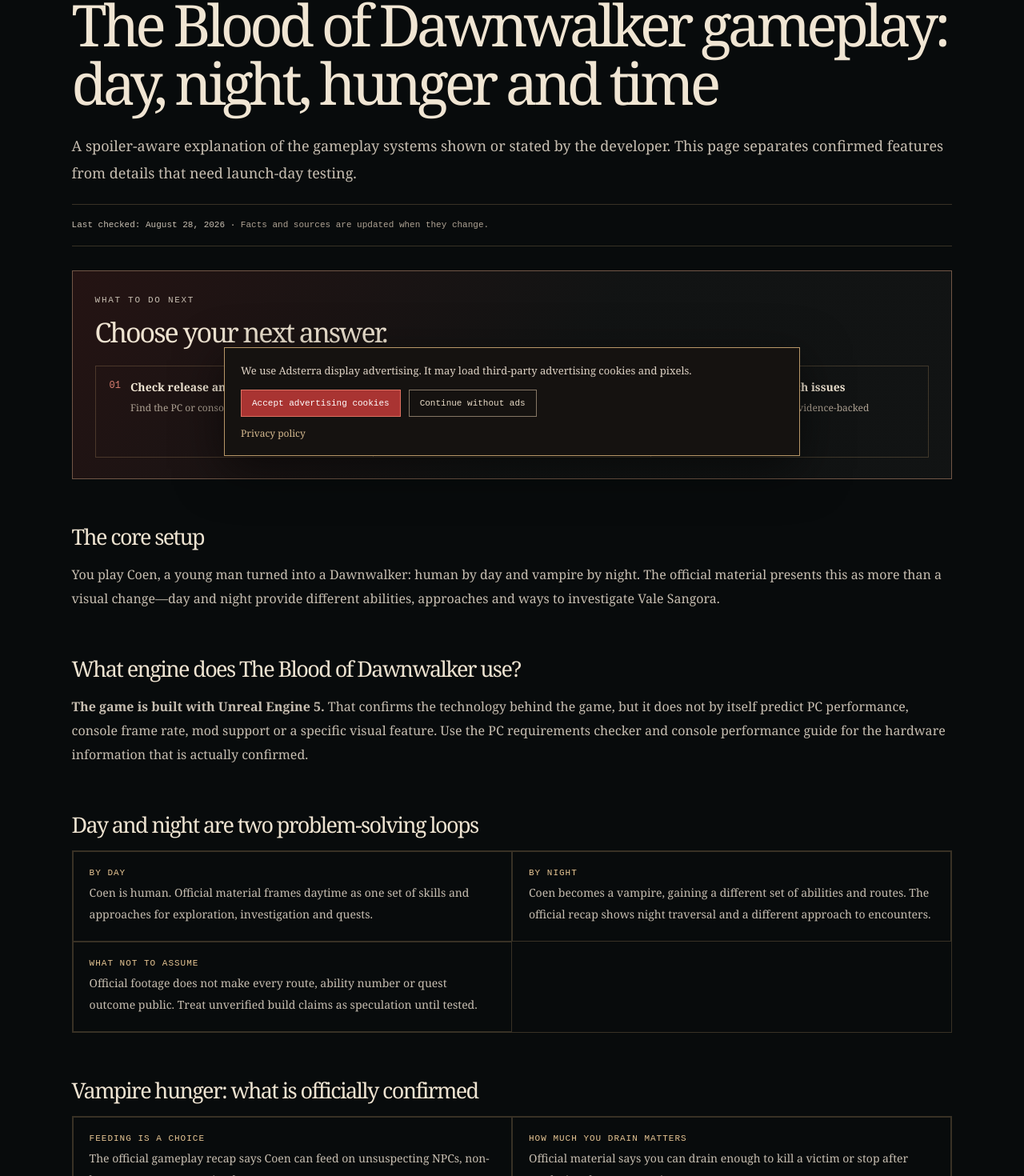
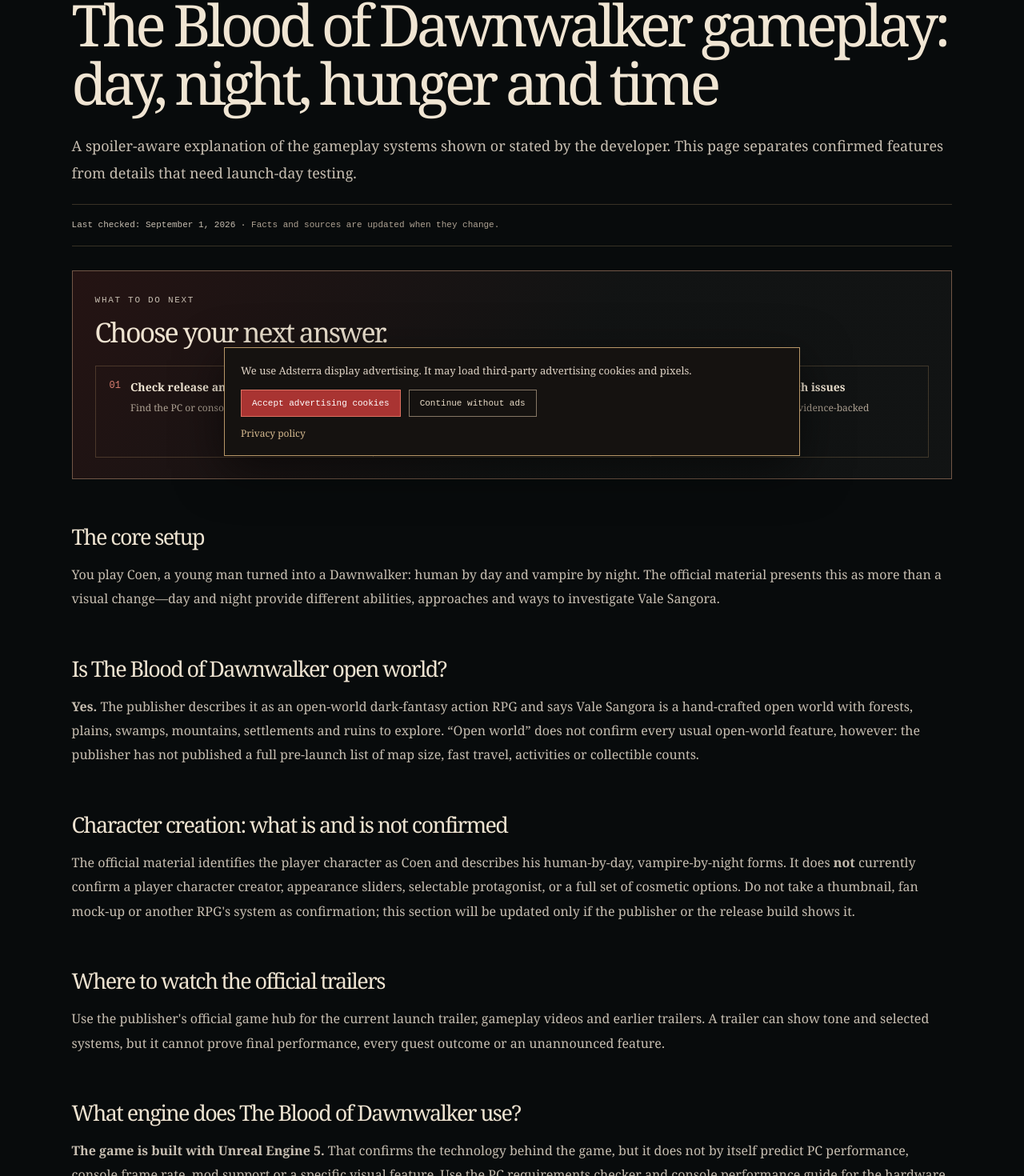
Before and after one commit to wencun/dawnwalker.cc, a Next.js app: page /gameplay in a window 1280 px wide. Shown: the part 210-1680 px from the top of the page at 80% size. Built offline with nearby package versions, Linux system fonts and the light colour scheme.

Commit message:
Cover gameplay and store search questions

```diff
--- a/app/gameplay/page.tsx
+++ b/app/gameplay/page.tsx
@@ -4,7 +4,7 @@
   "The Blood of Dawnwalker Gameplay Explained: Day, Night, Hunger, Combat & Time",
   "What official gameplay material confirms about The Blood of Dawnwalker: Coen's day-and-night abilities, vampire hunger, combat, the time system and choices.",
   "/gameplay",
-  ["The Blood of Dawnwalker gameplay", "Blood of Dawnwalker combat", "Blood of Dawnwalker day night cycle", "Blood of Dawnwalker engine", "The Blood of Dawnwalker Unreal Engine 5", "Blood of Dawnwalker hunger system", "Blood of Dawnwalker vampire hunger", "Blood of Dawnwalker gameplay features"]
+  ["The Blood of Dawnwalker gameplay", "Is The Blood of Dawnwalker open world", "The Blood of Dawnwalker character creation", "Blood of Dawnwalker trailer", "Blood of Dawnwalker combat", "Blood of Dawnwalker day night cycle", "Blood of Dawnwalker engine", "The Blood of Dawnwalker Unreal Engine 5", "Blood of Dawnwalker hunger system", "Blood of Dawnwalker vampire hunger"]
 );
 
 export default function GameplayPage() {
@@ -12,7 +12,7 @@
     eyebrow="GAMEPLAY EXPLAINED · OFFICIAL FOOTAGE"
     title="The Blood of Dawnwalker gameplay: day, night, hunger and time"
     dek="A spoiler-aware explanation of the gameplay systems shown or stated by the developer. This page separates confirmed features from details that need launch-day testing."
-    checked="August 28, 2026"
+    checked="September 1, 2026"
     sources={[
       { label: "Official Gameplay Reveal Recap", href: "https://en.bandainamcoent.eu/dawnwalker/news/the-blood-of-dawnwalker-gameplay-reveal-recap" },
       { label: "Official game page", href: "https://www.bandainamcoent.com/games/dawnwalker" },
@@ -20,6 +20,9 @@
     ]}
     sections={[
       { title: "The core setup", body: <p>You play Coen, a young man turned into a Dawnwalker: human by day and vampire by night. The official material presents this as more than a visual change—day and night provide different abilities, approaches and ways to investigate Vale Sangora.</p> },
+      { title: "Is The Blood of Dawnwalker open world?", body: <p><b>Yes.</b> The publisher describes it as an open-world dark-fantasy action RPG and says Vale Sangora is a hand-crafted open world with forests, plains, swamps, mountains, settlements and ruins to explore. “Open world” does not confirm every usual open-world feature, however: the publisher has not published a full pre-launch list of map size, fast travel, activities or collectible counts.</p> },
+      { title: "Character creation: what is and is not confirmed", body: <p>The official material identifies the player character as Coen and describes his human-by-day, vampire-by-night forms. It does <b>not</b> currently confirm a player character creator, appearance sliders, selectable protagonist, or a full set of cosmetic options. Do not take a thumbnail, fan mock-up or another RPG&apos;s system as confirmation; this section will be updated only if the publisher or the release build shows it.</p> },
+      { title: "Where to watch the official trailers", body: <p>Use the publisher&apos;s <a href="https://dawnwalkergame.com/us/en/home" target="_blank" rel="noreferrer">official game hub</a> for the current launch trailer, gameplay videos and earlier trailers. A trailer can show tone and selected systems, but it cannot prove final performance, every quest outcome or an unannounced feature.</p> },
       { title: "What engine does The Blood of Dawnwalker use?", body: <p><b>The game is built with Unreal Engine 5.</b> That confirms the technology behind the game, but it does not by itself predict PC performance, console frame rate, mod support or a specific visual feature. Use the <a href="/can-i-run">PC requirements checker</a> and <a href="/console-performance">console performance guide</a> for the hardware information that is actually confirmed.</p> },
       { title: "Day and night are two problem-solving loops", body: <div className="fact-grid"><p><b>By day</b>Coen is human. Official material frames daytime as one set of skills and approaches for exploration, investigation and quests.</p><p><b>By night</b>Coen becomes a vampire, gaining a different set of abilities and routes. The official recap shows night traversal and a different approach to encounters.</p><p><b>What not to assume</b>Official footage does not make every route, ability number or quest outcome public. Treat unverified build claims as speculation until tested.</p></div> },
       { title: "Vampire hunger: what is officially confirmed", body: <div className="fact-grid"><p><b>Feeding is a choice</b>The official gameplay recap says Coen can feed on unsuspecting NPCs, non-human creatures or animals.</p><p><b>How much you drain matters</b>Official material says you can drain enough to kill a victim or stop after rendering them unconscious.</p><p><b>Consequences are not fully mapped</b>The developer has not published a complete pre-launch table of reputation, quest or ending consequences for every feeding decision.</p><p><b>Do not import rules from another vampire game</b>There is no basis to assume a Hunger meter, penalty or morality system works like Vampyr or Bloodlines until the release build proves it.</p></div> },
--- a/app/platforms/page.tsx
+++ b/app/platforms/page.tsx
@@ -4,7 +4,7 @@
   "The Blood of Dawnwalker Platforms: Steam PC, PS5 & Xbox",
   "Is The Blood of Dawnwalker on Steam PC, PS5 or Xbox? Confirmed platforms, official store links, release availability and the stated console performance targets.",
   "/platforms",
-  ["The Blood of Dawnwalker Steam", "The Blood of Dawnwalker PS5", "The Blood of Dawnwalker Xbox", "Blood of Dawnwalker platforms"]
+  ["The Blood of Dawnwalker Steam", "The Blood of Dawnwalker Xbox Series X and Series S store", "The Blood of Dawnwalker PlayStation 5 store", "The Blood of Dawnwalker Microsoft Windows Store", "The Blood of Dawnwalker Game Pass", "The Blood of Dawnwalker PS5", "The Blood of Dawnwalker Xbox", "Blood of Dawnwalker platforms"]
 );
 
 export default function Page() {
@@ -23,6 +23,7 @@
     sections={[
       { title: "Where can you play The Blood of Dawnwalker?", body: <div className="fact-grid"><p><b>Steam / PC</b>Confirmed. Use Steam to verify your exact PC language list, price and account-region release display.</p><p><b>PlayStation 5</b>Confirmed. The PlayStation Store is the final source for your region&apos;s product page and countdown.</p><p><b>Xbox Series X|S</b>Confirmed. Check the Xbox product page with the account that will buy or play the game.</p><p><b>PS4, Xbox One, Switch / Switch 2</b>Not confirmed. Do not treat an unrelated retailer listing or a search snippet as an official platform announcement.</p></div> },
       { title: "Official store links by platform", body: <ul><li><b>PC:</b> <a href="https://store.steampowered.com/app/3751260/The_Blood_of_Dawnwalker/" target="_blank" rel="noreferrer">Open The Blood of Dawnwalker on Steam</a>.</li><li><b>PS5:</b> <a href="https://www.playstation.com/en-us/games/the-blood-of-dawnwalker/" target="_blank" rel="noreferrer">Open the PlayStation product page</a>.</li><li><b>Xbox Series X|S:</b> <a href="https://www.xbox.com/en-US/games/the-blood-of-dawnwalker" target="_blank" rel="noreferrer">Open the Xbox product page</a>.</li></ul> },
+      { title: "Microsoft Store and Game Pass status", body: <div className="fact-grid"><p><b>Microsoft Store for PC</b>Not listed by the publisher as a PC storefront at the last check. Steam is the confirmed PC store in the official purchase information.</p><p><b>PC Game Pass</b>Not officially announced. An Xbox product page alone does not confirm a Game Pass entitlement.</p><p><b>Xbox Game Pass console</b>Not officially announced. Do not prepay or treat a retailer tag as proof until Xbox or the publisher lists it.</p><p><b>What to do</b>Check the official purchase page or the Xbox listing with your account shortly before buying; availability can change.</p></div> },
       { title: "Steam date, PC unlock and console timing are not identical", body: <p>Steam can show <b>September 2</b> in parts of the Americas because PC unlocks at one global moment: midnight CEST / Warsaw time on September 3. Console release generally follows local midnight, with publisher-listed regional exceptions. That means the date shown by a PC store is not proof of early access, and a console countdown should not be inferred from the PC time. See the <a href="/release-date">release date and unlock-time guide</a> for the rules and city conversions.</p> },
       { title: "PS5 and Xbox performance: confirmed target, not a benchmark", body: <p>Rebel Wolves announced a Day One performance mode targeting 60 FPS for PS5, PS5 Pro and Xbox Series X; Series S targets 30 FPS. Those are developer targets, not proof of locked performance in every scene or a substitute for a versioned launch test. See the <a href="/console-performance">console performance page</a> for the exact distinction and evidence links.</p> },
       { title: "Before buying on any platform", body: <ul><li>Check your own store&apos;s price, edition, supported languages, age rating and countdown.</li><li>On PC, compare the exact CPU, GPU, VRAM, RAM and SSD requirements with the <a href="/can-i-run">official-requirements checker</a>; passing it is not an FPS guarantee.</li><li>Do not assume cross-save, cross-progression, a physical edition, preload or early access unless your platform store or the publisher explicitly lists it.</li><li>For editions and pre-order extras, use the <a href="/editions">source-based edition comparison</a> rather than retailer copy.</li></ul> },
```
